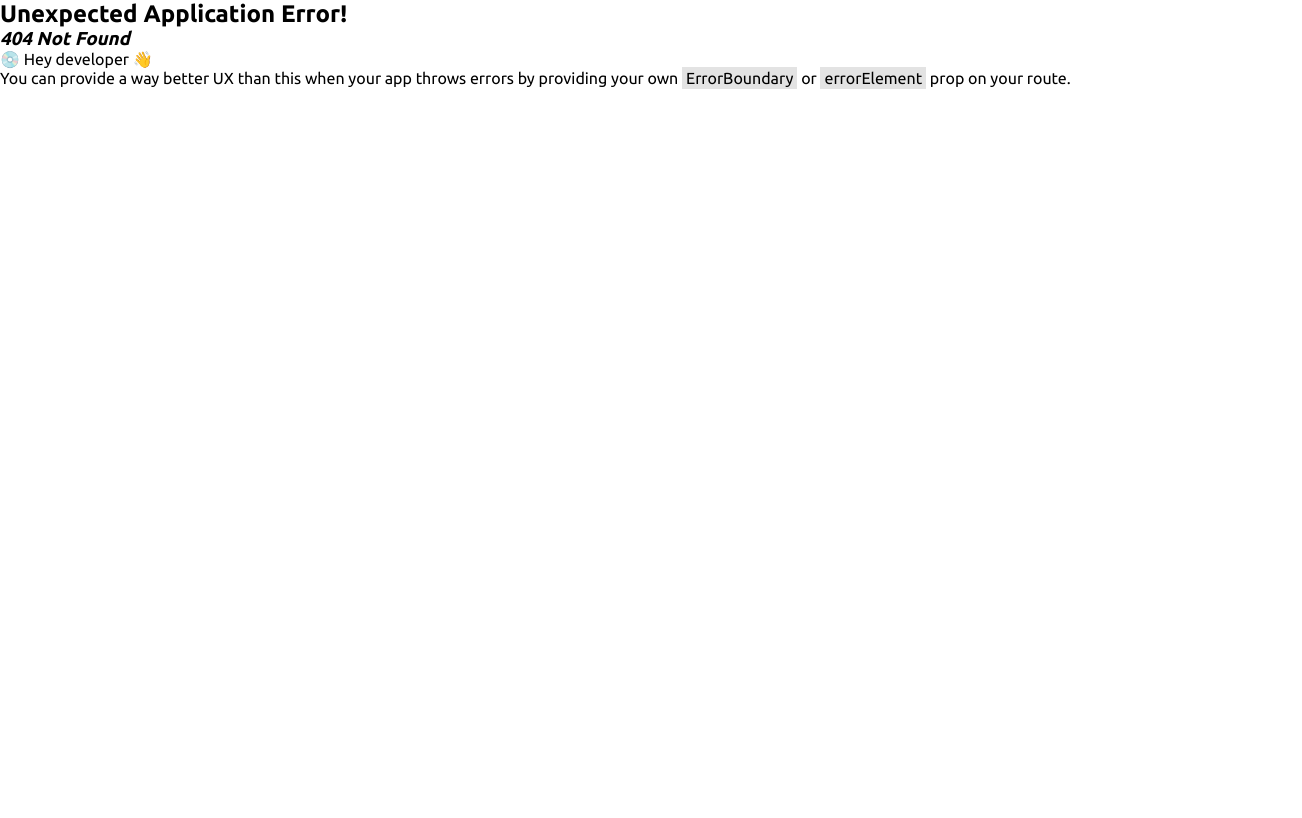
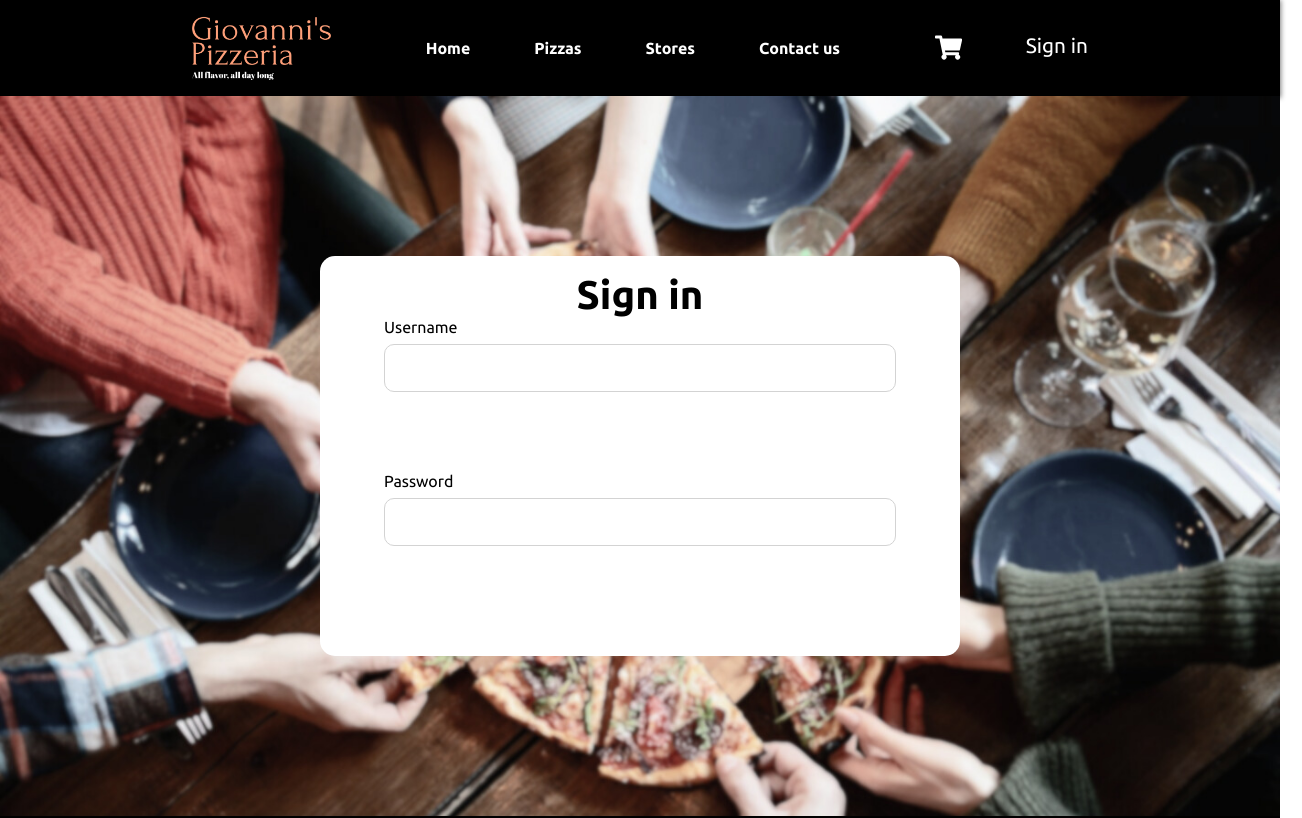
Before and after one commit to Zeke-Cachi/pizzeria_frontend, a React (Vite) app: page /login in a window 1280 px wide. Before the commit this address had no page. Shown: the top 818 px of the page, 1302 px wide, since content can reach past the window. Built offline with nearby package versions, Linux system fonts and the light colour scheme.

Commit message:
login page: started creating login page

```diff
--- a/src/Interfaces.tsx
+++ b/src/Interfaces.tsx
@@ -79,3 +79,7 @@ export interface IHighlightedPizzas {
   hawaiianLink: string;
   buffaloLink: string;
 }
+
+export interface ILoginContainer {
+  img: string;
+}
--- a/src/components/Header.tsx
+++ b/src/components/Header.tsx
@@ -3,11 +3,11 @@ import {
   HeaderWrapper,
   LogoImage,
   NavLinks,
+  RegisterLoginLink,
 } from "../styledComponents/headerStyles";
-import { Button } from "../styledComponents/utils";
+import { CartIcon } from "../styledComponents/utils";
 import { Link } from "react-router-dom";
 import logoImage from "../assets/giovannis-pizzeria-high-resolution-logo-transparent.png";
-import { FaShoppingCart } from "react-icons/fa";
 import { HashLink } from "react-router-hash-link";
 
 const Header = () => {
@@ -45,9 +45,12 @@ const Header = () => {
               </HashLink>
             </ul>
           </nav>
-          <Button bgcolor="#ffa07a">
-            <FaShoppingCart /> Go to cart
-          </Button>
+          <div style={{ display: "flex", gap: "4rem" }}>
+            <CartIcon />
+            <Link to="/login" style={{ textDecoration: "none" }}>
+              <RegisterLoginLink>Sign in</RegisterLoginLink>
+            </Link>
+          </div>
         </HeaderWrapper>
       </HeaderStyle>
     </>
--- a/src/main.tsx
+++ b/src/main.tsx
@@ -6,11 +6,16 @@ import "./index.css";
 import { Provider } from "react-redux";
 import { store } from "./state/store.ts";
 import PizzaDetails from "./pages/PizzaDetails.tsx";
+import Login from "./pages/Login.tsx";
 
 const router = createBrowserRouter([
   {
     path: "/",
     element: <App />,
+  },
+  {
+    path: "/login",
+    element: <Login />,
   },
   {
     path: "/pizza/:id/:pizzaName/:pizzaDescription/:pizzaBakeType/:pizzaPrice/:pizzaImg1/:pizzaImg2/:pizzaImg3",
--- /dev/null
+++ b/src/pages/Login.tsx
@@ -0,0 +1,43 @@
+import Footer from "../components/Footer";
+import Header from "../components/Header";
+import loginBg from "../assets/login-bg.jpg";
+import {
+  LoginContainer,
+  LoginForm,
+  LoginFormContainer,
+  LoginInput,
+  LoginInputContainer,
+} from "../styledComponents/loginStyles";
+import { SecondaryTitle } from "../styledComponents/utils";
+
+const Login = () => {
+  return (
+    <>
+      <Header />
+      <LoginContainer img={loginBg}>
+        <LoginFormContainer>
+          <SecondaryTitle fontcolor="black" top="1rem" size="2.5rem">
+            Sign in
+          </SecondaryTitle>
+          <LoginForm>
+            <LoginInputContainer>
+              <label htmlFor="" style={{ alignSelf: "self-start" }}>
+                Username
+              </label>
+              <LoginInput type="text" />
+            </LoginInputContainer>
+            <LoginInputContainer>
+              <label htmlFor="" style={{ alignSelf: "self-start" }}>
+                Password
+              </label>
+              <LoginInput type="password" />
+            </LoginInputContainer>
+          </LoginForm>
+        </LoginFormContainer>
+      </LoginContainer>
+      <Footer />
+    </>
+  );
+};
+
+export default Login;
--- a/src/styledComponents/headerStyles.ts
+++ b/src/styledComponents/headerStyles.ts
@@ -29,5 +29,10 @@ export const NavLinks = styled.li`
   font-weight: 700;
   margin: 0 2rem;
   cursor: pointer;
-  text-decoration: none;
 `;
+
+export const RegisterLoginLink = styled.p`
+  color: white;
+  font-size: 1.3rem;
+  cursor: pointer;
+`;
--- /dev/null
+++ b/src/styledComponents/loginStyles.ts
@@ -0,0 +1,46 @@
+import styled from "styled-components";
+import { ILoginContainer } from "../Interfaces";
+
+export const LoginContainer = styled.section<ILoginContainer>`
+  width: 100%;
+  height: 90vh;
+  background-image: ${({ img }) => `url(${img})`};
+  background-size: cover;
+  display: grid;
+  place-items: center;
+`;
+
+export const LoginFormContainer = styled.div`
+  height: 50vh;
+  width: 40rem;
+  background-color: white;
+  border-radius: 15px;
+  z-index: 10;
+  text-align: center;
+`;
+
+export const LoginForm = styled.form`
+  display: flex;
+  flex-direction: column;
+  align-items: center;
+  gap: 5rem;
+`;
+
+export const LoginInputContainer = styled.div`
+  display: flex;
+  flex-direction: column;
+  justify-content: center;
+  align-items: center;
+  gap: 0.5rem;
+  text-align: left;
+  width: 80%;
+`;
+
+export const LoginInput = styled.input`
+  height: 3rem;
+  border-radius: 10px;
+  padding: 0.5rem;
+  outline: none;
+  border: 1px solid lightgray;
+  width: 100%;
+`;
--- a/src/styledComponents/utils.ts
+++ b/src/styledComponents/utils.ts
@@ -1,5 +1,6 @@
 import { ISecondaryTitle, IStyledButton } from "../Interfaces";
-import styled from "styled-components";
+import styled, { keyframes } from "styled-components";
+import { FaShoppingCart } from "react-icons/fa";
 
 export const SecondaryTitle = styled.h2<ISecondaryTitle>`
   color: ${({ fontcolor }) => fontcolor};
@@ -28,3 +29,33 @@ export const Button = styled.button<IStyledButton>`
     border: 2px solid #ffa07a;
   }
 `;
+
+const animateCartIcon = keyframes`
+  0% {
+    transform: rotate(0deg);
+  },
+  25% {
+    transform: rotate(20deg);
+  },
+  50% {
+    transform: rotate(-20deg);
+  },
+  75% {
+    transform: rotate(20deg);
+  },
+  100% {
+    transform: rotate(0deg);
+  }
+
+`;
+
+export const CartIcon = styled(FaShoppingCart)`
+  color: white;
+  height: 1.7rem;
+  width: 1.7rem;
+  cursor: pointer;
+
+  &:hover {
+    animation: ${animateCartIcon} 500ms ease-in-out;
+  }
+`;
```
Also changed, not shown: src/assets/login-bg.jpg (added).
